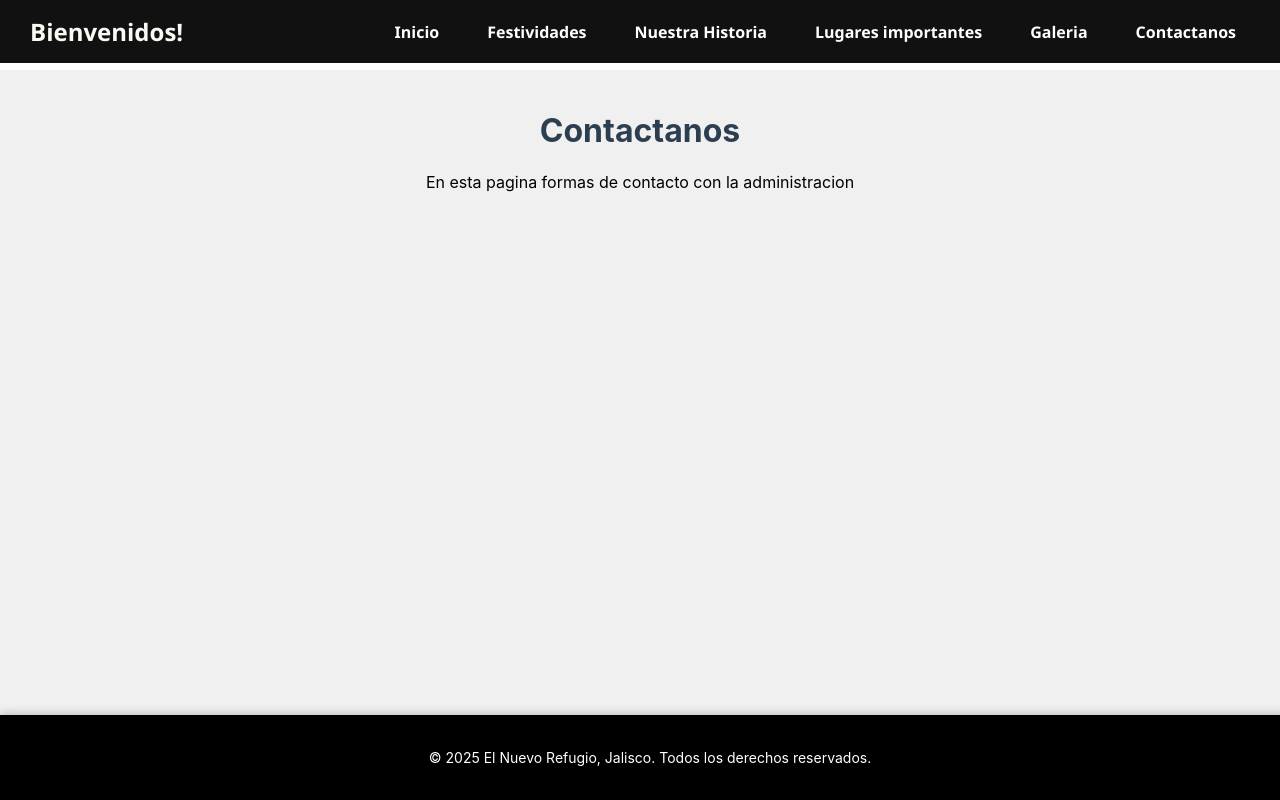
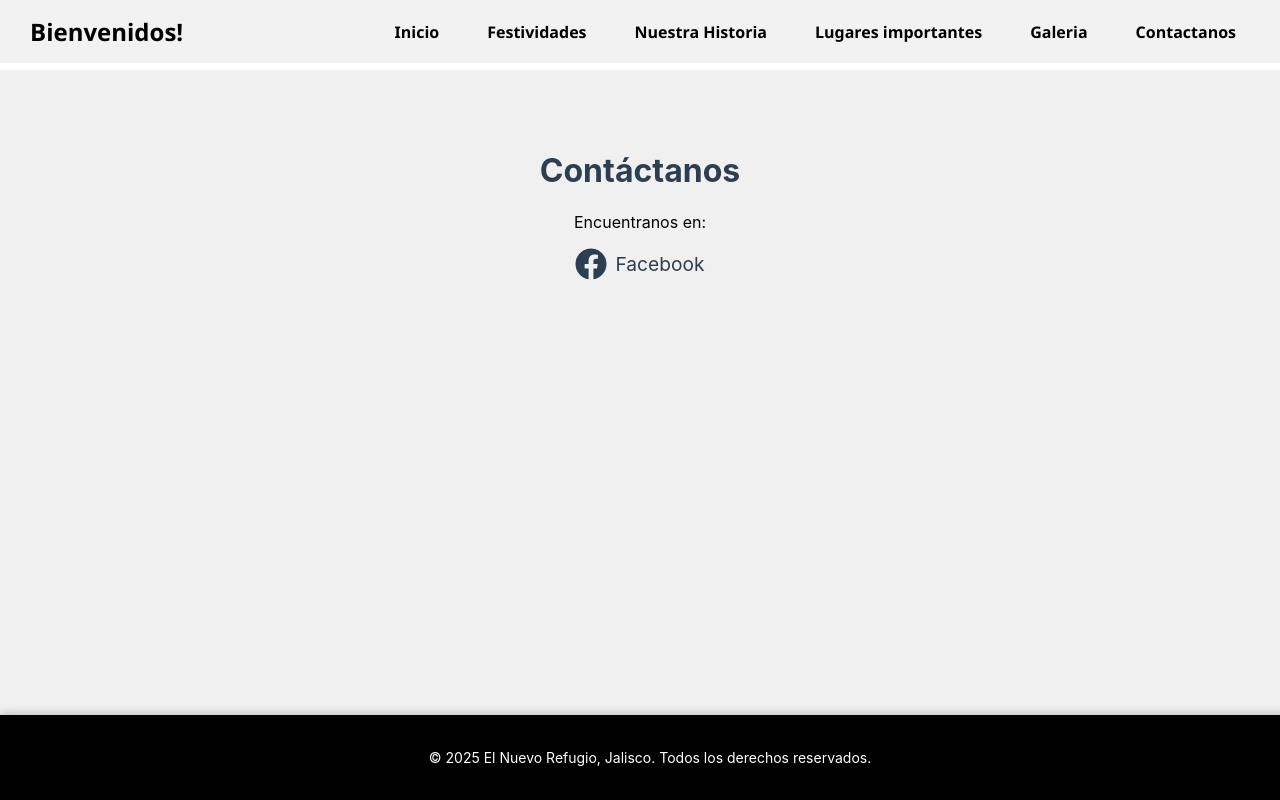
Before and after one commit to Alexav3/refugio, a React (Create React App) app: page /contacto in a window 1280 px wide. Built offline with nearby package versions, Linux system fonts and the light colour scheme.

Commit message:
color_design

```diff
--- a/src/App.css
+++ b/src/App.css
@@ -33,6 +33,10 @@ h3 {
   color: #34495e;
 }
 
+h5 {
+  color: #34495e;
+}
+
 .slider-image {
   width: 100%;
   height: auto;
--- /dev/null
+++ b/src/Contacto.css
@@ -0,0 +1,38 @@
+/* src/Contacto.css */
+
+.contact-container {
+  text-align: center;
+  padding-top: 40px;
+}
+
+.contact-title {
+  font-size: 2rem;
+  color: #2c3e50;
+}
+
+.contact-text {
+  margin-bottom: 10px;
+}
+
+.contact-list {
+  list-style: none;
+  padding: 0;
+}
+
+.contact-link {
+  text-decoration: none;
+  color: #2c3e50;
+  font-size: 1.2rem;
+  display: inline-flex;
+  align-items: center;
+  transition: color 0.3s ease;
+}
+
+.contact-link:hover {
+  color: #4267b2; /* Facebook blue */
+}
+
+.facebook-icon {
+  font-size: 2rem; /* Adjust icon size here */
+  margin-right: 8px;
+}
--- a/src/Contacto.js
+++ b/src/Contacto.js
@@ -1,11 +1,26 @@
 // src/Contacto.js
 import React from "react";
+import { FaFacebook } from "react-icons/fa";
+import "./Contacto.css";
 
 export default function Contacto() {
   return (
-    <div>
-      <h1>Contactanos</h1>
-      <p>En esta pagina formas de contacto con la administracion</p>
+    <div className="contact-container">
+      <h1 className="contact-title">Contáctanos</h1>
+      <p className="contact-text">Encuentranos en: </p>
+      <ul className="contact-list">
+        <li>
+          <a
+            href="https://www.facebook.com/NuevoRefugioJalisco"
+            target="_blank"
+            rel="noopener noreferrer"
+            className="contact-link"
+          >
+            <FaFacebook className="facebook-icon" />
+            Facebook
+          </a>
+        </li>
+      </ul>
     </div>
   );
 }
--- a/src/Home.js
+++ b/src/Home.js
@@ -1,28 +1,10 @@
 import React from "react";
 import "./Home.css";
-import plaza from "./images/plaza.jpg";
-import hacienda from "./images/hacienda.jpg";
 
 function Home() {
-  const images = [plaza, hacienda];
-  const [current, setCurrent] = React.useState(0);
-
-  const nextSlide = () => {
-    setCurrent((prev) => (prev + 1) % images.length);
-  };
-
-  const prevSlide = () => {
-    setCurrent((prev) => (prev - 1 + images.length) % images.length);
-  };
-
   return (
     <div className="home-container">
       <h1>El Nuevo Refugio, Jalisco, México.</h1>
-      <div className="slider">
-        <button onClick={prevSlide}>⟨</button>
-        <img src={images[current]} alt={`Foto ${current + 1}`} />
-        <button onClick={nextSlide}>⟩</button>
-      </div>
     </div>
   );
 }
--- a/src/Navbar.css
+++ b/src/Navbar.css
@@ -1,6 +1,6 @@
 /* Base navbar */
 .navbar {
-  background-color: #111;
+  background-color: #f2f2f2;
   width: 100%;
   padding: 0;
   border-radius: 0;
@@ -23,7 +23,7 @@
 
 /* Logo */
 .logo {
-  color: #faf9f4;
+  color: black;
   font-weight: 700;
   font-size: 24px;
   margin-right: auto;
@@ -40,7 +40,7 @@
 }
 
 .navbar-menu li a {
-  color: white;
+  color: Black;
   text-decoration: none;
   font-weight: 600;
   padding: 8px 14px;
--- a/src/footer.css
+++ b/src/footer.css
@@ -1,6 +1,6 @@
 /* src/footer.css */
 .footer {
-  background-color: black;
+  background-color: #000000;
   color: white;
   text-align: center;
   padding: 20px 10px;
```
